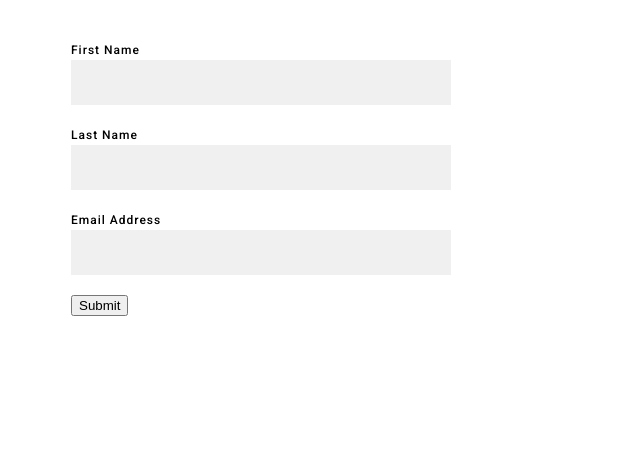
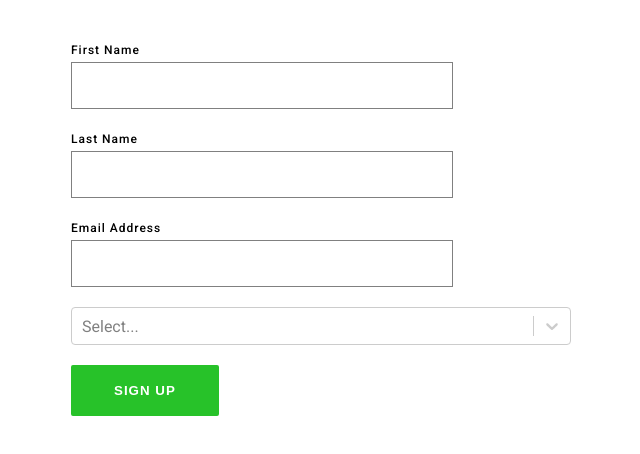
Before and after one commit to erickteowarang/marketing-form-aws, a React (Create React App) app: page / in a window 1280 px wide. Shown: the top 454 px of the page, without its empty margins (319-959 px from the left). Built offline with nearby package versions, Linux system fonts and the light colour scheme.

Commit message:
Add a new simple button component and clean up the form styles

```diff
--- a/src/App.tsx
+++ b/src/App.tsx
@@ -1,4 +1,4 @@
-import React from 'react';
+import React from 'react'
 import Form from './Form'
 
 function App() {
@@ -6,7 +6,7 @@ function App() {
     <div className="App">
       <Form />
     </div>
-  );
+  )
 }
 
-export default App;
+export default App
--- a/src/Form/Form.tsx
+++ b/src/Form/Form.tsx
@@ -1,35 +1,35 @@
 import React from 'react'
 import { useFormik } from 'formik'
+import Select from 'react-select'
 
 import TextField from '../components/TextField'
 import FormControl from '../components/FormControl'
+import Button from '../components/Button'
+
+import { ERROR_MESSAGES, INDUSTRY_OPTIONS } from '../global/locale'
 
 import { IFormValues } from './Form.types'
 import { FormWrapper } from './Form.style'
 
 const validate = (values: IFormValues) => {
-  const errors: any = {};
+  const errors: any = {}
 
-  if (!values.firstName) {
-    errors.firstName = 'Required';
-  } else if (values.firstName.length > 15) {
-    errors.firstName = 'Must be 15 characters or less';
+  if (values.firstName.length < 3) {
+    errors.firstName = 'Must be 15 characters or less'
   }
 
   if (!values.lastName) {
-    errors.lastName = 'Required';
-  } else if (values.lastName.length > 20) {
-    errors.lastName = 'Must be 20 characters or less';
+    errors.lastName = ERROR_MESSAGES.REQUIRED;
   }
 
   if (!values.email) {
-    errors.email = 'Required';
+    errors.email = ERROR_MESSAGES.REQUIRED;
   } else if (!/^[A-Z0-9._%+-]+@[A-Z0-9.-]+\.[A-Z]{2,4}$/i.test(values.email)) {
-    errors.email = 'Invalid email address';
+    errors.email = ERROR_MESSAGES.INVALID_EMAIL
   }
 
   return errors;
-};
+}
 
 const SignupForm = () => {
   const formik = useFormik({
@@ -90,7 +90,14 @@ const SignupForm = () => {
             />
         </FormControl>
 
-        <button type="submit">Submit</button>
+        <FormControl error={
+             formik.touched.industry && formik.errors.industry
+             ? formik.errors.industry : ''
+        }>
+            <Select option={INDUSTRY_OPTIONS} />
+        </FormControl>
+
+        <Button type="submit" label="Sign up" />
     </FormWrapper>
   );
 };
--- /dev/null
+++ b/src/components/Button/Button.styles.ts
@@ -0,0 +1,28 @@
+import styled from 'styled-components'
+import { rem } from '../../utils/converters'
+
+export const StyledButton = styled.button`
+    border: none;
+    background: none;
+    cursor: pointer;
+    padding: ${rem(15)} ${rem(40)};
+    display: inline-block;
+    text-transform: uppercase;
+    letter-spacing: 1px;
+    font-weight: 700;
+    outline: none;
+    position: relative;
+    border: 3px solid #27C229;
+    border-radius: 2px;
+    background: #27C229;
+    color: white;
+    -webkit-transition: all 0.3s;
+    -moz-transition: all 0.3s;
+    transition: all 0.3s;
+
+    &:hover,
+    &:active {
+        color: #27C229;
+	    background: #fff;
+    }
+`
--- /dev/null
+++ b/src/components/Button/Button.tsx
@@ -0,0 +1,30 @@
+import React, { FC, memo } from 'react'
+import { StyledButton } from './Button.styles'
+
+interface IButtonProps {
+  label?: string
+  className?: string
+  type?: 'button' | 'submit' | 'reset'
+  onClick?: (e: any) => void
+}
+
+const ButtonComponent: FC<IButtonProps> = ({
+  type,
+  onClick,
+  className,
+  label,
+}) => (
+  <StyledButton
+    type={type}
+    onClick={onClick}
+    className={className}
+  >
+      {label}
+  </StyledButton>
+)
+
+ButtonComponent.defaultProps = {
+  type: 'button',
+}
+
+export default memo(ButtonComponent)
--- /dev/null
+++ b/src/components/Button/index.tsx
@@ -0,0 +1 @@
+export { default } from './Button'
--- a/src/components/FormControl/FormControl.styles.ts
+++ b/src/components/FormControl/FormControl.styles.ts
@@ -7,6 +7,7 @@ export const StatusMessage = styled(Label)<{
   status?: 'error' | 'information' | 'warning' | 'success'
 }>`
   display: block;
+  margin-top: ${rem(2)};
 
   ${props =>
     props.status === 'warning' &&
--- a/src/components/TextField/TextField.styles.ts
+++ b/src/components/TextField/TextField.styles.ts
@@ -7,10 +7,8 @@ export const StyledInput = styled.input`
     max-width: 350px;
     padding: ${rem(15)};
     width: calc(100% - ${rem(20)});
-    border: none;
+    border: 1px solid #808080;
     border-radius: 0;
-    background: #f0f0f0;
-    color: #aaa;
     font-weight: bold;
     -webkit-appearance: none;
 `
--- a/src/components/TextField/TextField.tsx
+++ b/src/components/TextField/TextField.tsx
@@ -1,11 +1,11 @@
-import React, { Fragment } from 'react'
+import React, { FC, Fragment } from 'react'
 
 import { Label } from '../Typography'
 
 import { ITextFieldProps } from './TextField.types'
 import { StyledInput } from './TextField.styles'
 
-const TextField = (props: ITextFieldProps) => {
+const TextField: FC<ITextFieldProps> = (props) => {
     const {
         id,
         name,
@@ -19,7 +19,7 @@ const TextField = (props: ITextFieldProps) => {
 
     return (
         <Fragment>
-            <Label htmlFor={id || name}>{label}</Label>
+            <Label htmlFor={id || name} block={true}>{label}</Label>
             <StyledInput
                 id={id}
                 name={name}
--- a/src/components/Typography/Typography.styles.ts
+++ b/src/components/Typography/Typography.styles.ts
@@ -72,6 +72,7 @@ export const Label = styled.label<{
   font-size: ${rem(12)};
   line-height: ${rem(20)};
   letter-spacing: 1px;
+  margin-bottom: ${rem(2)};
 `
 
 export const Strikethrough = styled(Text)`
```
Also changed, not shown: src/components/FormControl/FormControl.tsx (+8 -4 lines).
